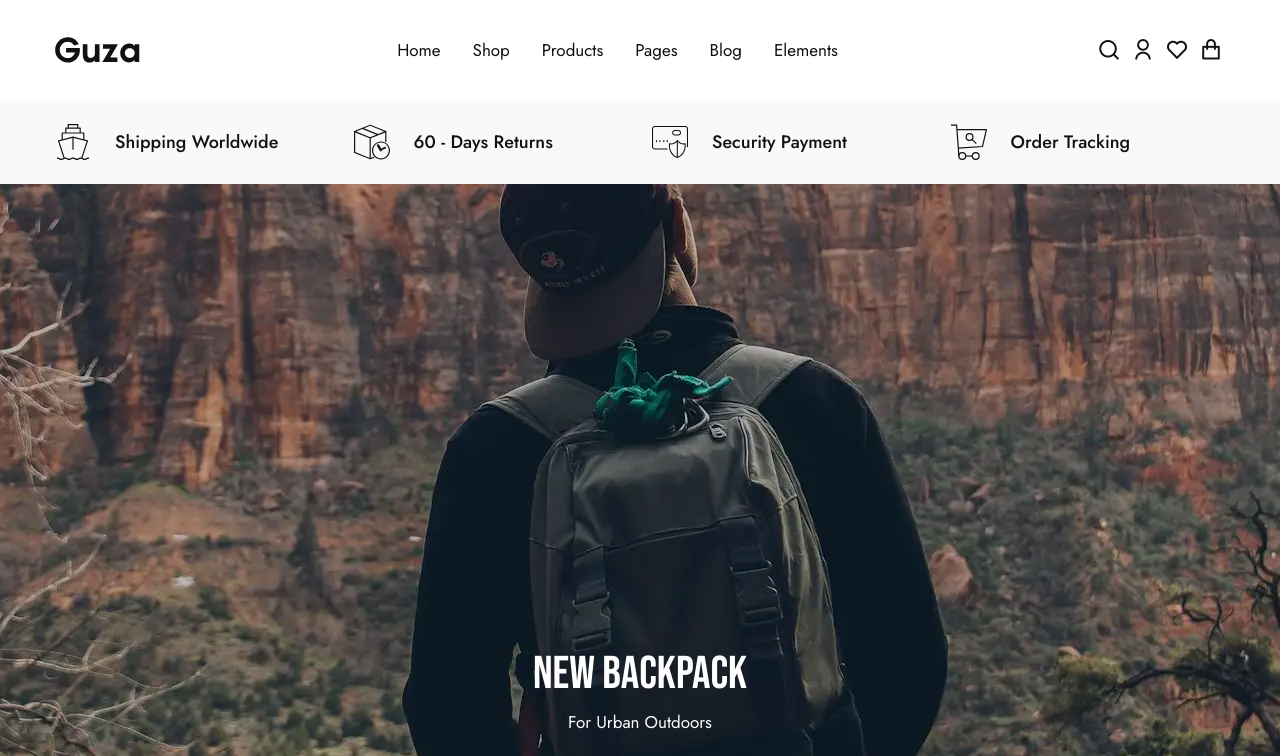
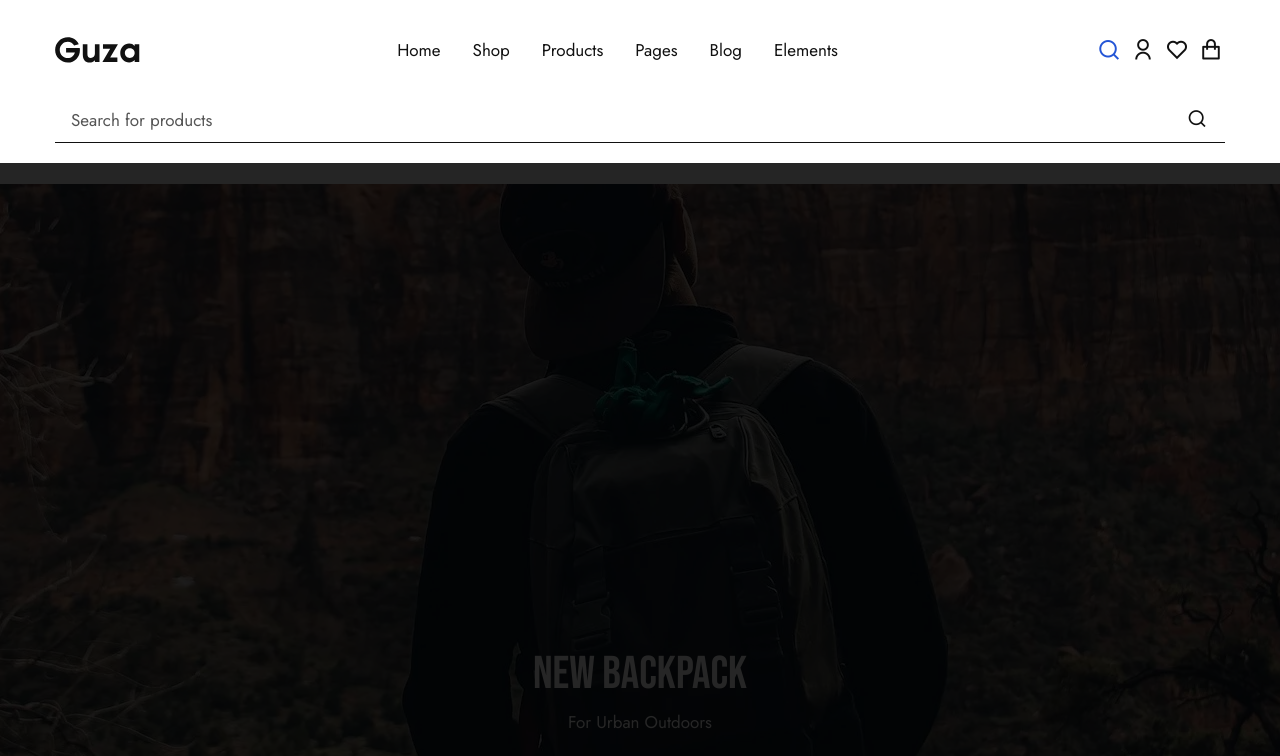
Before and after one commit to ozariechniev/static-ecommerce-landing-page, a website built with Vite: page index.html in a window 1280 px wide. Both pictures are taken after a click on the button 1108 px from the left and 50 px from the top of the page. Shown: the top 756 px of the page. Built offline with nearby package versions, Linux system fonts and the light colour scheme.

Commit message:
ST-17 Add search component

```diff
--- a/index.html
+++ b/index.html
@@ -76,6 +76,7 @@
                     <load src="src/html/header/action-wishlist.html" />
                     <load src="src/html/header/action-minicart.html" />
                 </div>
+                <load src="src/html/header/search-block.html" />
             </div>
         </header>
         <!--/ Header -->
--- /dev/null
+++ b/src/components/search/search.css
@@ -0,0 +1,22 @@
+.search-active {
+    overflow: hidden;
+
+    &:before {
+        background-color: rgba(0, 0, 0, 0.85);
+        content: '';
+        height: 100%;
+        left: 0;
+        position: fixed;
+        top: 0;
+        width: 100%;
+        z-index: 30;
+    }
+
+    .search-block {
+        display: block;
+    }
+
+    .search-trigger {
+        color: #2355d6;
+    }
+}
--- /dev/null
+++ b/src/components/search/search.ts
@@ -0,0 +1,51 @@
+import './search.css';
+
+class Search {
+    searchBlockSelector: string = '.js-search-block';
+    searchBlockElement: HTMLElement | null;
+    searchTriggerSelector: string = '.js-search-trigger';
+    searchTriggerElement: HTMLElement | null;
+
+    constructor() {
+        this.searchBlockElement = document.querySelector(
+            this.searchBlockSelector,
+        );
+        this.searchTriggerElement = document.querySelector(
+            this.searchTriggerSelector,
+        );
+
+        if (this.searchTriggerElement && this.searchBlockElement) {
+            this.bindEvents();
+        }
+    }
+
+    protected toggleSearchBlock() {
+        document.body.classList.toggle('search-active');
+        this.searchBlockElement?.classList.toggle('active');
+        this.searchTriggerElement?.classList.toggle('active');
+    }
+
+    protected bindEvents() {
+        this.searchTriggerElement?.addEventListener('click', () => {
+            this.toggleSearchBlock();
+        });
+
+        document.addEventListener('click', (event) => {
+            const target = event.target as HTMLElement;
+            const isClickInsideSearchBlock =
+                this.searchBlockElement?.contains(target);
+            const isClickInsideSearchTrigger =
+                this.searchTriggerElement?.contains(target);
+
+            if (
+                !isClickInsideSearchBlock &&
+                !isClickInsideSearchTrigger &&
+                this.searchBlockElement?.classList.contains('active')
+            ) {
+                this.toggleSearchBlock();
+            }
+        });
+    }
+}
+
+export default Search;
--- a/src/html/header/action-search.html
+++ b/src/html/header/action-search.html
@@ -1,7 +1,7 @@
 <!-- Action search -->
 <button
     aria-label="Open search panel"
-    class="transition-colors duration-200 ease-in-out hover:text-primary-navy"
+    class="js-search-trigger search-trigger transition-colors duration-200 ease-in-out hover:text-primary-navy"
 >
     <span class="icon-search block text-[28px] leading-[28px]"></span>
 </button>
--- /dev/null
+++ b/src/html/header/search-block.html
@@ -0,0 +1,25 @@
+<div
+    class="search-block js-search-block absolute inset-x-0 top-full z-50 hidden bg-white pb-5"
+>
+    <div class="container mx-auto">
+        <form action="#">
+            <div class="relative">
+                <label class="sr-only" for="search-input"
+                    >Search for products</label
+                >
+                <input
+                    id="search-input"
+                    class="w-full rounded-none border-b border-primary-dark bg-transparent px-4 py-2 pr-[56px] text-[17px] text-primary-dark placeholder-neutral-mediumDark"
+                    type="text"
+                    placeholder="Search for products"
+                />
+                <button
+                    type="submit"
+                    class="absolute right-0 h-full px-4 text-[24px]"
+                >
+                    <span class="icon-search"></span>
+                </button>
+            </div>
+        </form>
+    </div>
+</div>
--- a/src/main.ts
+++ b/src/main.ts
@@ -1,9 +1,16 @@
 import HeroSlider from './components/hero-slider/hero-slider.ts';
 import ScrollbarSlider from './components/scrollbar-slider/scrollbar-slider.ts';
 import Tabs from './components/tabs/tabs.ts';
+import Search from './components/search/search.ts';
 
 class App {
     constructor() {
+        // --------------------------------------------------------------------
+        // Search
+        // --------------------------------------------------------------------
+
+        new Search();
+
         // --------------------------------------------------------------------
         // Hero Slider
         // --------------------------------------------------------------------
```
